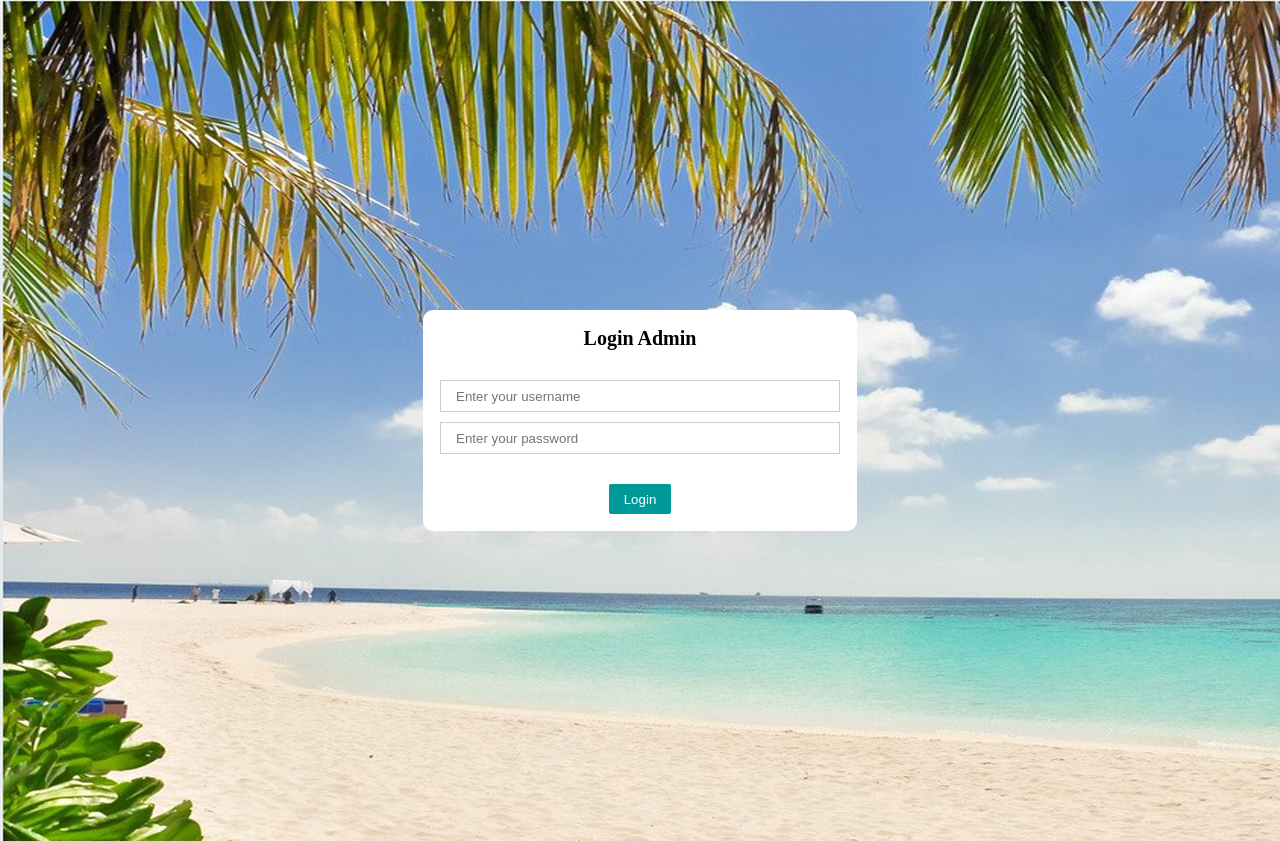
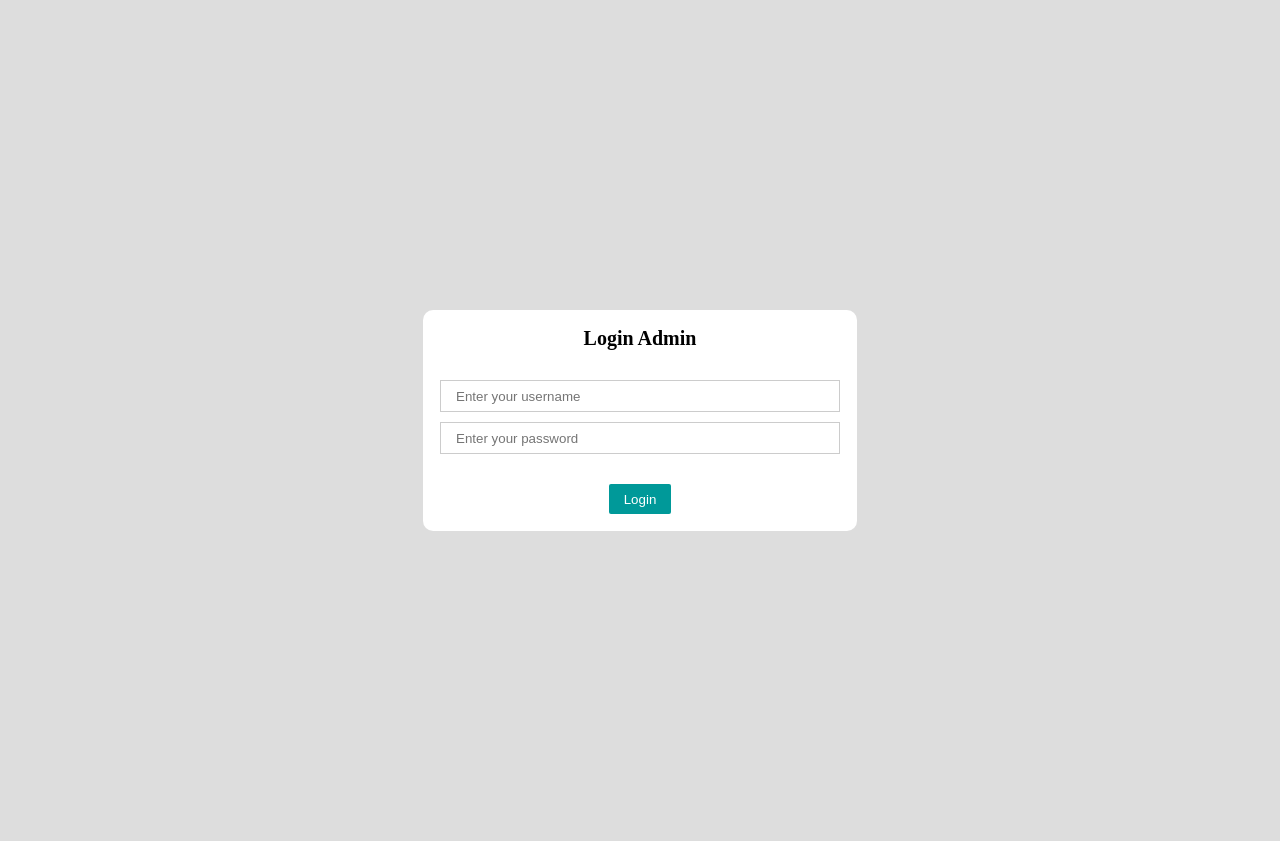
Before and after one commit to thangld2407/clothes, a PHP site: page /login.php in a window 1280 px wide. Run offline with PHP 8.4, Linux system fonts and the light colour scheme.

Commit message:
[FE][BE][Fix product]

```diff
--- a/css/login.css
+++ b/css/login.css
@@ -12,7 +12,7 @@
 
 body {
     padding: 290px 50px;
-    background-image: url(../image/1.png);
+    background-color: #ddd;
 }
 
 .login-form {
```
